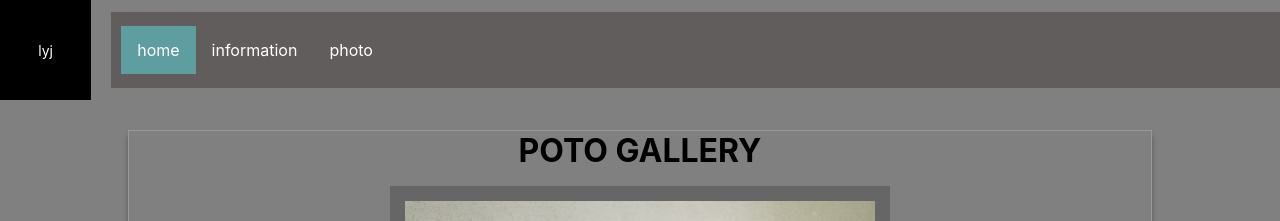
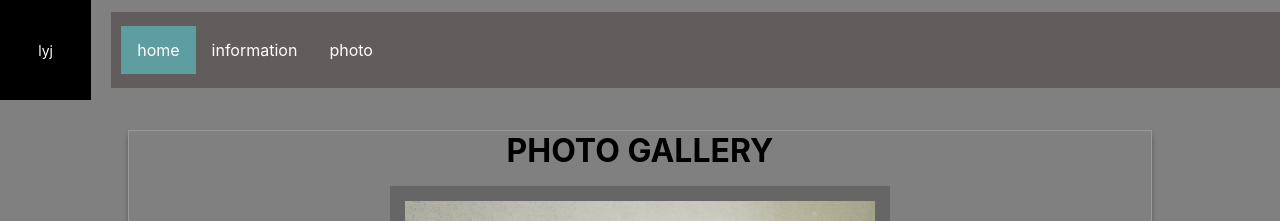
Before and after one commit to yunjicue/Yunji-Lee.github.io, a plain HTML site: page photo.html in a window 1280 px wide. Shown: the top 221 px of the page. Drawn offline with Linux system fonts and the light colour scheme.

Commit message:
Update photo.html

```diff
--- a/photo.html
+++ b/photo.html
@@ -36,7 +36,7 @@
         </header>
 
            <div id="gallery">
-            <h1>POTO GALLERY</h1>
+            <h1>PHOTO GALLERY</h1>
             <p id="photo">
                <img src="조희1.jpg" width="500px" alt="" />
             </p>
```
